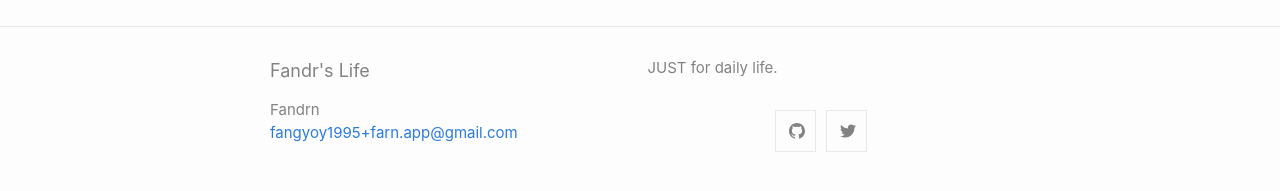
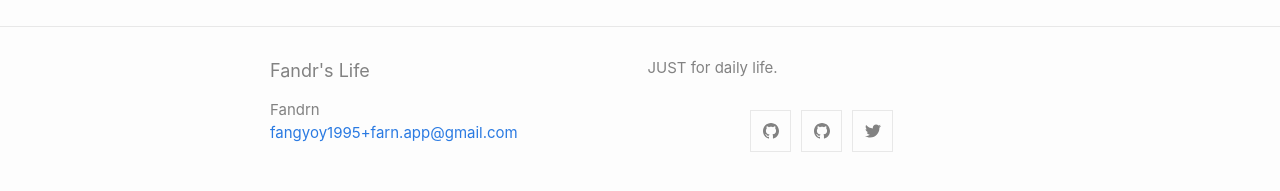
Before and after one commit to fandrn/fandrn.github.io, a Jekyll site: the page built from article/second.md, in a window 1280 px wide. Shown: the part 696-887 px from the top of the page. Built offline with Jekyll 4.4.1, drawn with Linux system fonts in a browser that asks for light colours; our own code applies the rules of GitHub Pages for plain Markdown files.

Commit message:
add the second github

```diff
--- a/_config.yml
+++ b/_config.yml
@@ -14,6 +14,7 @@ minima:
   social_links:
     twitter: Ambush2018
     github: veroer
+    github2: fandrn
     # github: fandrn
     # rss: rss
     # dribbble: jekyll
--- a/_includes/social.html
+++ b/_includes/social.html
@@ -5,6 +5,7 @@
   {%- if social.facebook -%}<li><a href="https://www.facebook.com/{{ social.facebook | cgi_escape | escape }}" title="{{ social.facebook | escape }}"><svg class="svg-icon grey"><use xlink:href="{{ '/assets/minima-social-icons.svg#facebook' | relative_url }}"></use></svg></a></li>{%- endif -%}
   {%- if social.flickr -%}<li><a href="https://www.flickr.com/photos/{{ social.flickr | cgi_escape | escape }}" title="{{ social.flickr | escape }}"><svg class="svg-icon grey"><use xlink:href="{{ '/assets/minima-social-icons.svg#flickr' | relative_url }}"></use></svg></a></li>{%- endif -%}
   {%- if social.github -%}<li><a href="https://github.com/{{ social.github | cgi_escape | escape }}" title="{{ social.github | escape }}"><svg class="svg-icon grey"><use xlink:href="{{ '/assets/minima-social-icons.svg#github' | relative_url }}"></use></svg></a></li>{%- endif -%}
+  {%- if social.github2 -%}<li><a href="https://github.com/{{ social.github2 | cgi_escape | escape }}" title="{{ social.github2 | escape }}"><svg class="svg-icon grey"><use xlink:href="{{ '/assets/minima-social-icons.svg#github' | relative_url }}"></use></svg></a></li>{%- endif -%}
   {%- if social.instagram -%}<li><a href="https://www.instagram.com/{{ social.instagram | cgi_escape | escape }}" title="{{ social.instagram | escape }}"><svg class="svg-icon grey"><use xlink:href="{{ '/assets/minima-social-icons.svg#instagram' | relative_url }}"></use></svg></a></li>{%- endif -%}
   {%- if social.linkedin -%}<li><a href="https://www.linkedin.com/in/{{ social.linkedin | cgi_escape | escape }}" title="{{ social.linkedin | escape }}"><svg class="svg-icon grey"><use xlink:href="{{ '/assets/minima-social-icons.svg#linkedin' | relative_url }}"></use></svg></a></li>{%- endif -%}
   {%- if social.pinterest -%}<li><a href="https://www.pinterest.com/{{ social.pinterest | cgi_escape | escape }}" title="{{ social.pinterest | escape }}"><svg class="svg-icon grey"><use xlink:href="{{ '/assets/minima-social-icons.svg#pinterest' | relative_url }}"></use></svg></a></li>{%- endif -%}
```
